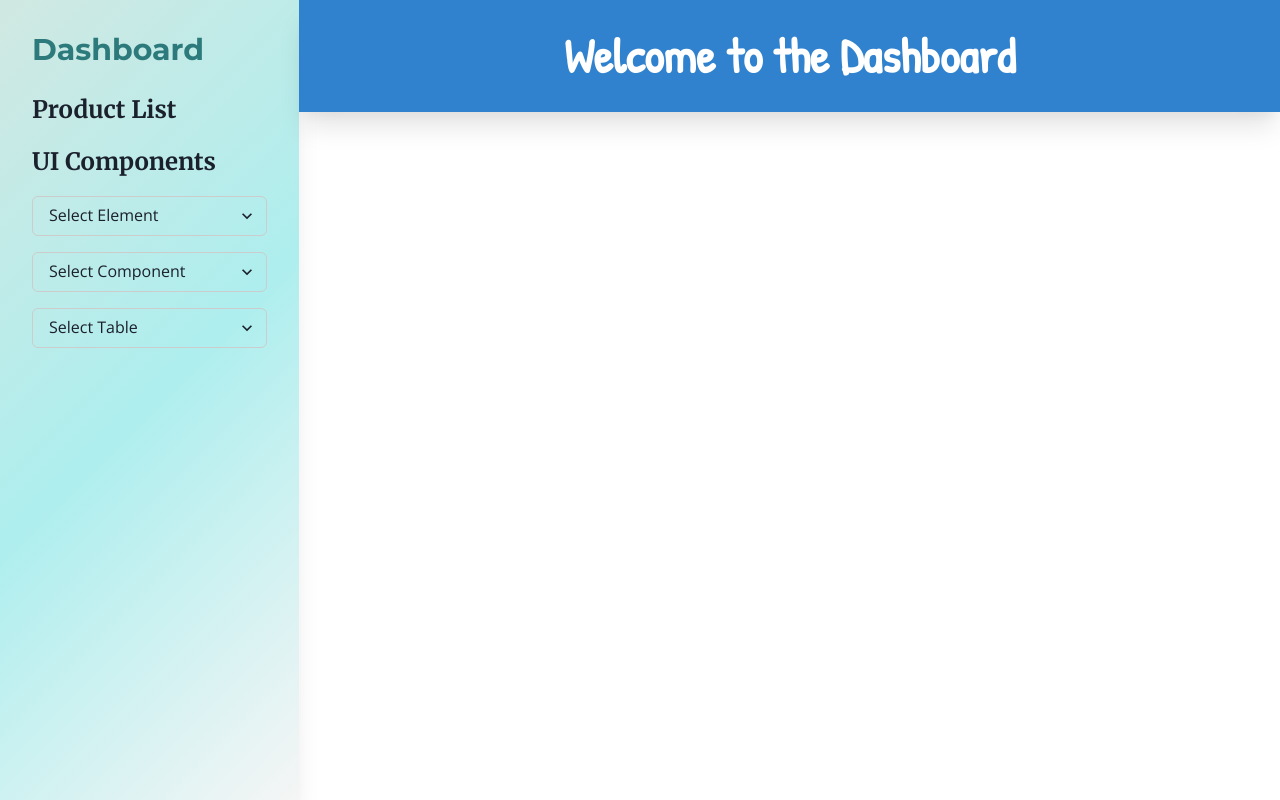
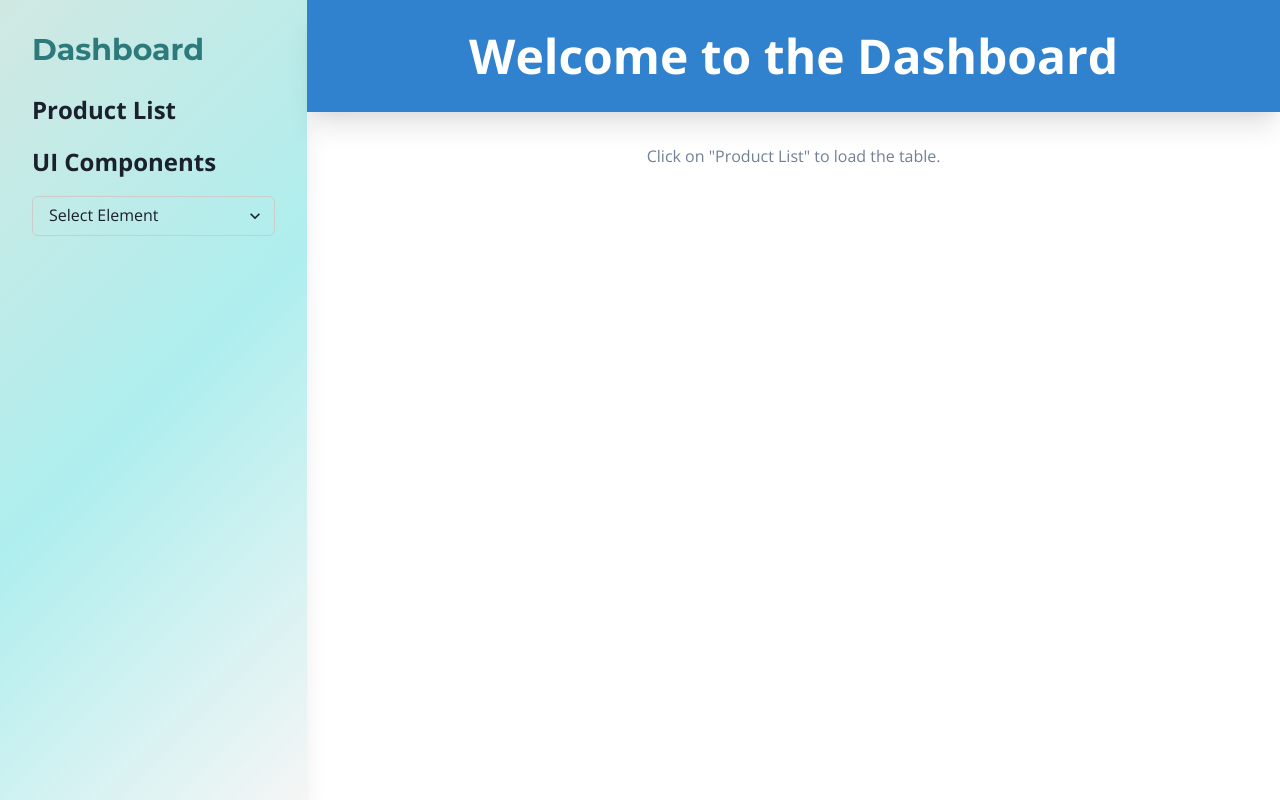
Before and after one commit to hussainmurtaza786/food-zila, a Next.js app: page /admin in a window 1280 px wide. Built offline with nearby package versions, Linux system fonts and the light colour scheme.

Commit message:
solving errors

```diff
--- a/src/app/admin/DashBoard.tsx
+++ b/src/app/admin/DashBoard.tsx
@@ -1,41 +1,75 @@
-import { Box, Flex, Heading, Select, Text } from "@chakra-ui/react";
-import { Oswald, Patrick_Hand, Nunito,Merriweather } from '@next/font/google';
-
-// Load the fonts using @next/font
-const oswald = Oswald({ weight: "700", subsets: ['latin-ext'] });
-const patrick_hand = Patrick_Hand({ weight: "400", subsets: ['latin-ext'] });
-const nunito = Nunito({ weight: "400", subsets: ['latin-ext'] });
-const merriweather = Merriweather({ weight: "700", subsets: ['latin'] });
+import { useState } from "react";
+import {
+  Box,
+  Flex,
+  Heading,
+  Select,
+  Text,
+  Spinner,
+  useToast,
+} from "@chakra-ui/react";
+import DashBoardTable from "./Table";
 
 export default function DashBoard() {
+  const [showTable, setShowTable] = useState(false);
+  const [loading, setLoading] = useState(false);
+  const [error, setError] = useState<string | null>(null);
+  const toast = useToast();
+
+  const handleShowTable = async () => {
+    setLoading(true); // Show loading spinner
+    setError(null); // Reset error state
+
+    try {
+      await fetchData(); // Simulate data fetching
+      setShowTable(true); // Display the table
+    } catch (err) {
+      setError("Failed to load the data. Please try again.");
+      toast({
+        title: "Error",
+        description: "Failed to load data.",
+        status: "error",
+        duration: 5000,
+        isClosable: true,
+      });
+    } finally {
+      setLoading(false); // Stop spinner
+    }
+  };
+
+  const fetchData = async () => {
+    // Simulated server-side data fetch
+    return new Promise((resolve, reject) =>
+      setTimeout(() => {
+        Math.random() > 0.2 ? resolve(true) : reject(new Error("Fetch failed"));
+      }, 1000)
+    );
+  };
+
   return (
-        <Box >
-            <Flex direction={['column', 'row']} >
+    <Box>
+      <Flex direction={["column", "row"]} h="100vh">
+        {/* Sidebar */}
         <Box
           bg="linear-gradient(135deg, #D1E8E2, #AEEEEE, #F5F5F5)"
           flex="1"
           p={8}
-                    h='100vh'
           boxShadow="xl"
         >
-                    <Heading
-                        fontSize="3xl"
-                        className={oswald.className}
-                        mb={6}
-                        color="teal.600"
-                    >
+          <Heading fontSize="3xl" mb={6} color="teal.600">
             Dashboard
           </Heading>
 
           <Text
             fontSize="2xl"
-                        className={merriweather.className}
             fontWeight="bold"
             mb={4}
+            cursor="pointer"
+            onClick={handleShowTable}
           >
             Product List
           </Text>
-                    <Text className={merriweather.className} fontSize="2xl" fontWeight="bold" mb={4}>
+          <Text fontSize="2xl" fontWeight="bold" mb={4}>
             UI Components
           </Text>
 
@@ -43,49 +77,45 @@ export default function DashBoard() {
             border="1px solid #ccc"
             mb={4}
             placeholder="Select Element"
-                        _hover={{ borderColor: 'teal.500' }}
-                    >
-                        <option value="option1">Option 1</option>
-                    </Select>
-
-                    <Select
-                        border="1px solid #ccc"
-                        mb={4}
-                        placeholder="Select Component"
-                        _hover={{ borderColor: 'teal.500' }}
-                    >
-                        <option value="option1">Option 1</option>
-                    </Select>
-
-                    <Select
-                        border="1px solid #ccc"
-                        mb={4}
-                        placeholder="Select Table"
-                        _hover={{ borderColor: 'teal.500' }}
+            _hover={{ borderColor: "teal.500" }}
           >
             <option value="option1">Option 1</option>
           </Select>
         </Box>
 
-                <Box
-                    bgColor="blue.500"
-                    h="100%"
-                    flex="4"
-                    boxShadow="xl"
-                    p='5'
-                >
+        {/* Main Content */}
+        <Flex direction="column" flex="4">
+          {/* Welcome Box */}
+          <Box bgColor="blue.500" boxShadow="xl" p="5">
             <Text
               fontSize="5xl"
-                        className={patrick_hand.className}
               color="white"
               fontWeight="bold"
-                        textAlign='center'
-
+              textAlign="center"
             >
               Welcome to the Dashboard
             </Text>
+          </Box>
 
+          {/* Table or Spinner */}
+          <Box flex="1" p={8}>
+            {loading ? (
+              <Flex justify="center" align="center" h="100%">
+                <Spinner color="teal.500" size="xl" />
+              </Flex>
+            ) : error ? (
+              <Text textAlign="center" color="red.500">
+                {error}
+              </Text>
+            ) : showTable ? (
+              <DashBoardTable />
+            ) : (
+              <Text textAlign="center" color="gray.500">
+                Click on "Product List" to load the table.
+              </Text>
+            )}
           </Box>
+        </Flex>
       </Flex>
     </Box>
   );
--- /dev/null
+++ b/src/app/admin/Table.tsx
@@ -0,0 +1,66 @@
+// Server Component
+import {
+  Box,
+  Table,
+  TableCaption,
+  TableContainer,
+  Tbody,
+  Td,
+  Tfoot,
+  Th,
+  Thead,
+  Tr,
+} from "@chakra-ui/react";
+
+type Product = {
+  id: string;
+  title: string;
+  price: number;
+  imgUrl: string;
+  description: string;
+};
+
+// This will now be your main DashboardTable Component
+export default async function DashBoardTable() {
+  const response = await fetch("http://localhost:3000/api/admin/products", {
+    cache: "no-cache",
+  });
+  const data = await response.json();
+  const products: Product[] = data.products;
+  console.log("Products array", products);
+
+  return (
+    <Box>
+      <TableContainer>
+        <Table variant="striped" colorScheme="teal">
+          <TableCaption>Product List</TableCaption>
+          <Thead>
+            <Tr>
+              <Th>Title</Th>
+              <Th>Price</Th>
+              <Th>Description</Th>
+              <Th>Image Url</Th>
+            </Tr>
+          </Thead>
+          <Tbody>
+            {products.map((item: Product) => (
+              <Tr key={item.id}>
+                <Td>{item.title}</Td>
+                <Td>{item.price}</Td>
+                <Td>{item.description}</Td>
+                <Td>{item.imgUrl}</Td>
+              </Tr>
+            ))}
+          </Tbody>
+          <Tfoot>
+            <Tr>
+              <Th>To convert</Th>
+              <Th>into</Th>
+              <Th isNumeric>multiply by</Th>
+            </Tr>
+          </Tfoot>
+        </Table>
+      </TableContainer>
+    </Box>
+  );
+}
```
Lines whose indentation alone changed are shown as unchanged.
